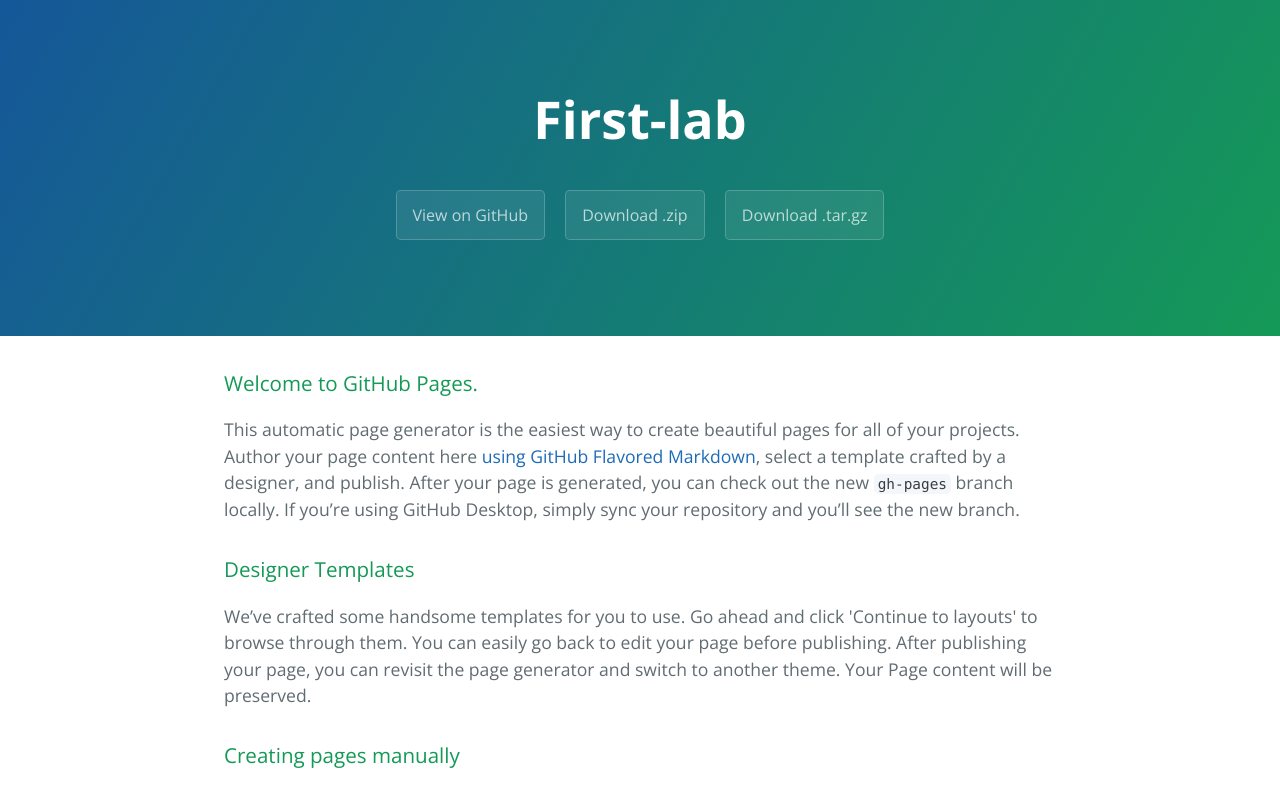
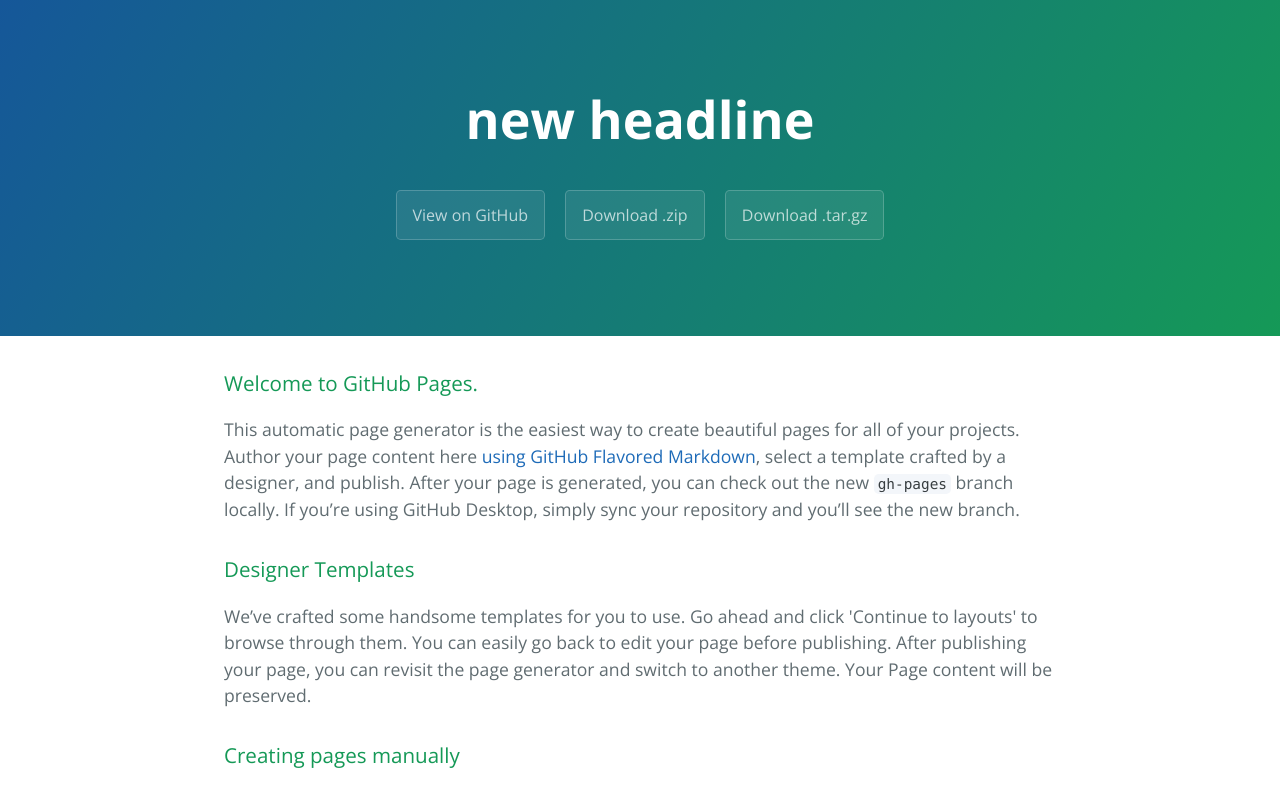
Before and after one commit to julia-thummel/First-Lab, a plain HTML site: page index.html in a window 1280 px wide. Shown: the top 786 px of the page. Drawn offline with nearby package versions, Linux system fonts and the light colour scheme.

Commit message:
first commit

```diff
--- a/index.html
+++ b/index.html
@@ -11,7 +11,7 @@
   </head>
   <body>
     <section class="page-header">
-      <h1 class="project-name">First-lab</h1>
+      <h1 class="project-name">new headline</h1>
       <h2 class="project-tagline"></h2>
       <a href="https://github.com/julia-thummel/First-Lab" class="btn">View on GitHub</a>
       <a href="https://github.com/julia-thummel/First-Lab/zipball/master" class="btn">Download .zip</a>
```
